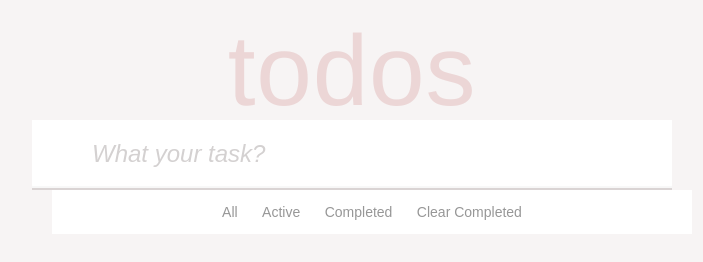
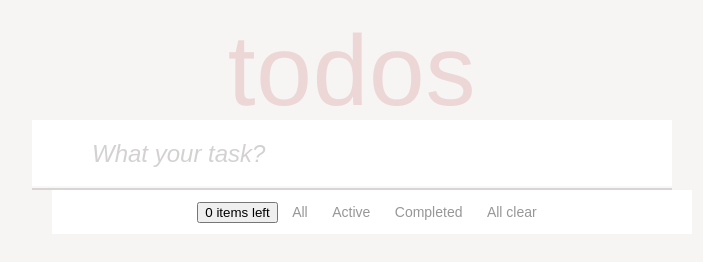
Before and after one commit to Rakeshbaghel021/todo-list, a plain HTML site: page index.html in a window 1280 px wide. Shown: the whole page, without its empty margins (288-991 px from the left). Drawn offline with Linux system fonts and the light colour scheme.

Commit message:
update html

```diff
--- a/index.html
+++ b/index.html
@@ -11,7 +11,9 @@
     <div class="todoapp">
         <div class="todo-list">
             <h1>todos</h1>
+
             <input class="input-text" class="input-box" type="text" placeholder="What your task?" required>
+            <label for="toggle-all"></label>
         </div>
 
         <div class="item-list">
@@ -20,10 +22,13 @@
         </div>
 
         <div class="btntypes">
+
+                        <button class="item">0 items left</button>
+
             <button class="btnall">All</button>
             <button class="btnactive">Active</button>
             <button class="btncomplete">Completed</button>
-            <button class="btnclearall">Clear Completed</button>
+            <button class="btnclearall">All clear</button>
         </div>
     </div>
     <script src="script.js"></script>
```
